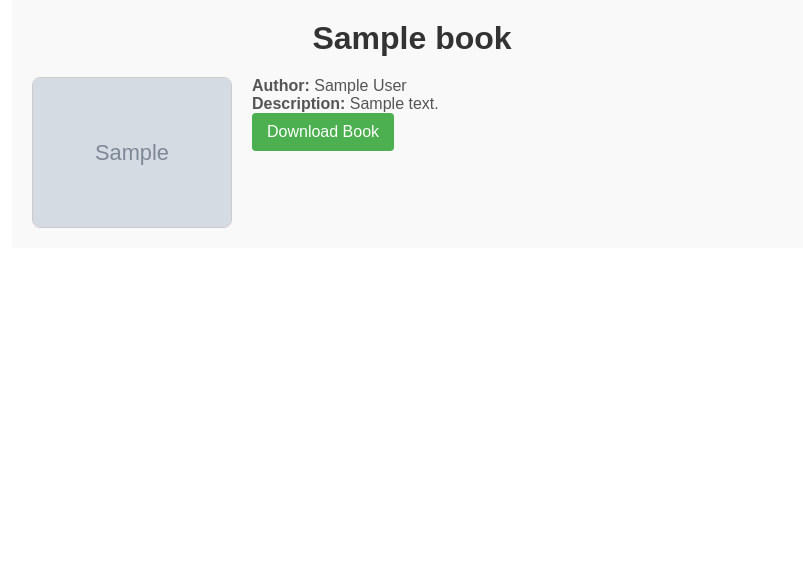
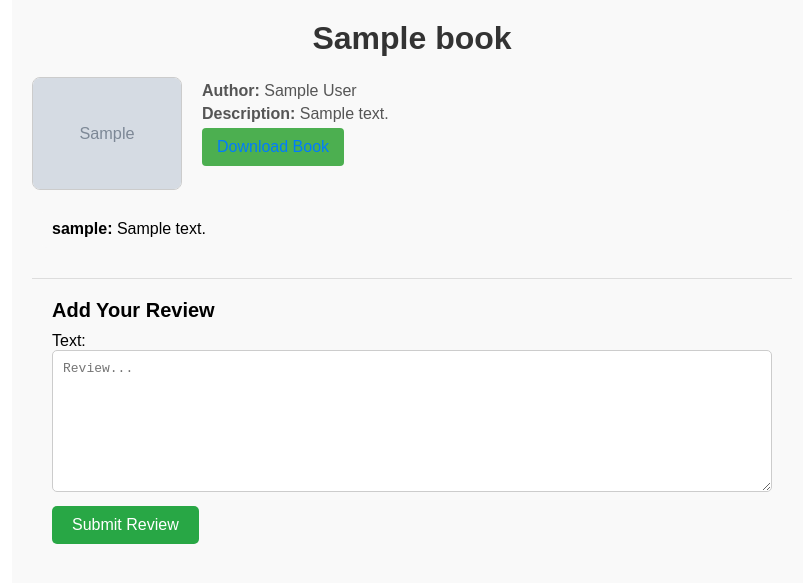
Before and after one commit to woozie-10/bookify, a Django app: page /books/1/ in a window 1280 px wide. Shown: the part 56-639 px from the top of the page, without its empty margins (228-1031 px from the left). Run offline with Django 5.2, Linux system fonts and the light colour scheme; tables that the repository leaves empty hold one stand-in row (Sample ...).

Commit message:
update book_detail frontend

```diff
--- a/bookify/static/css/book_detail.css
+++ b/bookify/static/css/book_detail.css
@@ -42,3 +42,93 @@
 .download-link:hover {
     background-color: #45a049;
 }
+
+.content-container {
+    max-width: 800px;
+    margin: 0 auto;
+    padding: 20px;
+    font-family: Arial, sans-serif;
+}
+
+.book-title {
+    font-size: 2em;
+    text-align: center;
+    margin-bottom: 20px;
+}
+
+.book-detail {
+    display: flex;
+    align-items: flex-start;
+    gap: 20px;
+    margin-bottom: 20px;
+}
+
+.book-cover {
+    width: 150px;
+    height: auto;
+    border-radius: 8px;
+}
+
+.book-info p {
+    margin: 5px 0;
+}
+
+.download-link {
+    color: #007bff;
+    text-decoration: none;
+}
+
+.download-link:hover {
+    text-decoration: underline;
+}
+
+.review-section-title {
+    font-size: 1.5em;
+    margin-top: 30px;
+}
+
+.review-list {
+    margin-top: 20px;
+    padding-left: 10px;
+}
+
+.review-item {
+    background-color: #f9f9f9;
+    padding: 10px;
+    margin-bottom: 10px;
+    border-radius: 5px;
+}
+
+.review-form-container {
+    margin-top: 30px;
+    padding: 20px;
+    border-top: 1px solid #ddd;
+}
+
+.add-review-title {
+    font-size: 1.25em;
+    margin-bottom: 10px;
+}
+
+.review-form .form-input {
+    width: 100%;
+    padding: 10px;
+    font-size: 1em;
+    border: 1px solid #ccc;
+    border-radius: 5px;
+}
+
+.submit-review-button {
+    margin-top: 10px;
+    padding: 10px 20px;
+    background-color: #28a745;
+    color: white;
+    border: none;
+    border-radius: 5px;
+    cursor: pointer;
+    font-size: 1em;
+}
+
+.submit-review-button:hover {
+    background-color: #218838;
+}
--- a/bookify/templates/bookify/book_detail.html
+++ b/bookify/templates/bookify/book_detail.html
@@ -14,5 +14,26 @@
             <p><a href="{{ book.file.url }}" class="download-link" download>Download Book</a></p>
         </div>
     </div>
+    {% if book.reviews.all %}
+
+    <div class="review-list">
+        {% for review in book.reviews.all %}
+            <div class="review-item">
+                <p><strong>{{ review.creator }}:</strong> {{ review.text }}</p>
+            </div>
+        {% endfor %}
+    </div>
+{% else %}
+    <p>No reviews yet. Be the first to add one!</p>
+{% endif %}
+
+<div class="review-form-container">
+    <h3 class="add-review-title">Add Your Review</h3>
+    <form method="post" class="review-form">
+        {% csrf_token %}
+        {{ form.as_p }}
+        <button type="submit" class="submit-review-button">Submit Review</button>
+    </form>
+</div>
 </div>
 {% endblock %}
```
